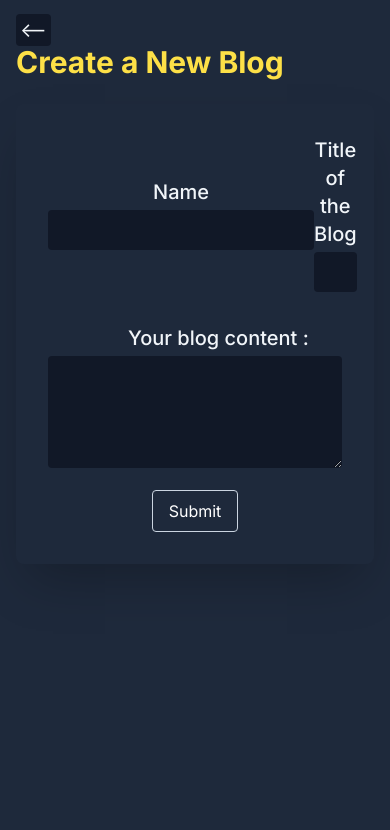
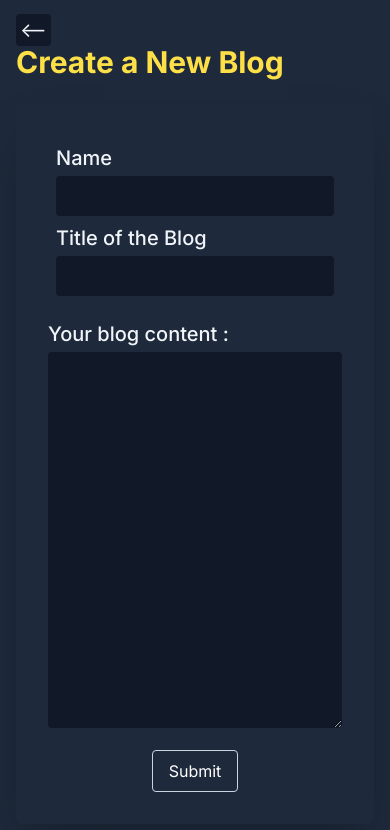
Before and after one commit to p-tirth/blogger, a Next.js app: page /newBlog in a window 390 px wide. Shown: the top 830 px of the page. Built offline with nearby package versions, Linux system fonts and the light colour scheme; no server answers.

Commit message:
responsiveness

```diff
--- a/src/app/editBlog/page.jsx
+++ b/src/app/editBlog/page.jsx
@@ -25,23 +25,24 @@ export default function EditBlog({searchParams}) {
       console.log(blog)
     };
   return (
-    <div className="">
+    <div className="h-full">
       <Link href="/" className='bg-gray-900 p-1 rounded text-xl'>&lt;--</Link>
       <h2 className="text-3xl font-bold mb-6 text-yellow-300">Edit the Blog</h2>
+      <div className=''>
         <form className=" flex flex-col bg-primary p-8 rounded-lg shadow-2xl" onSubmit={handleSubmit}>
-        <div className="mb-4 flex justify-around align-center">
-            <div className="mb-4 flex justify-center align-center flex-col">
-                <label className=" text-xl text-center font-medium">Name</label>
+          <div className="md:flex justify-around items-center flex-row">
+              <div className="md:flex flex-col justify-center items-center grow m-2 max-w-md">
+                  <label className="text-xl font-medium">Name</label>
                   <input
                       type="text"
                       name="name"
                       value={blog.name}
                       onChange={handleChange}
-                    className=" bg-gray-900 mt-1 px-4 py-2 rounded "
+                      className="bg-gray-900 mt-1 px-4 py-2 w-full rounded"
                   />
               </div>
-            <div className="mb-4 flex justify-center align-center flex-col">
-                <label className="text-xl text-center font-medium">Title of the Blog</label>
+              <div className="md:flex flex-col justify-center items-center grow m-2 max-w-md">
+                  <label className="text-xl font-medium">Title of the Blog</label>
                   <input
                       type="text"
                       name="title"
@@ -52,23 +53,19 @@ export default function EditBlog({searchParams}) {
               </div>
 
           </div>
-    <div className="mb-4">
-      <label className="block text-xl font-medium ml-20">Your blog content : </label>
+        <div className="my-4">
+          <label className="block text-xl font-medium">Your blog content : </label>
           <textarea
             name="content"
             value={blog.content}
             onChange={handleChange}
             className="bg-gray-900 mt-1 px-4 py-2 w-full rounded"
-        rows="4"
+            rows="15"
           />
         </div>
-    <button
-      type="submit"
-      className="border  border-slate-300 w-50% mx-auto p-4 bg-secondary text-white py-2 rounded hover:bg-opacity-90"
-    >
-      Submit
-    </button>
+        <button type="submit" className="border  border-slate-300 w-50% mx-auto p-4 bg-secondary text-white py-2 rounded hover:bg-opacity-90">Submit</button>
         </form>
+      </div>
 </div>
   )
 }
--- a/src/app/layout.jsx
+++ b/src/app/layout.jsx
@@ -10,7 +10,7 @@ export const metadata = {
 export default function RootLayout({ children }) {
   return (
     <html lang="en">
-      <body className={`${inter.className} bg-slate-800 text-slate-100 container mx-auto p-4`}>{children}</body>
+      <body className={`${inter.className} bg-slate-800 text-slate-100 container mx-auto p-4 h-screen`}>{children}</body>
     </html>
   )
 }
--- a/src/app/newBlog/page.jsx
+++ b/src/app/newBlog/page.jsx
@@ -40,23 +40,24 @@ const Form = () => {
   };
 
   return (
-    <div className="">
+    <div className="h-full">
       <Link href="/" className='bg-gray-900 p-1 rounded text-xl'>&lt;--</Link>
         <h2 className="text-3xl font-bold mb-6 text-yellow-300">Create a New Blog</h2>
+        <div className=''>
           <form className=" flex flex-col bg-primary p-8 rounded-lg shadow-2xl" onSubmit={handleSubmit}>
-            <div className="mb-4 flex justify-around align-center">
-                <div className="mb-4 flex justify-center align-center flex-col">
-                    <label className=" text-xl text-center font-medium">Name</label>
+              <div className="md:flex justify-around items-center flex-row">
+                  <div className="md:flex flex-col justify-center items-center grow m-2 max-w-md">
+                      <label className="text-xl font-medium">Name</label>
                       <input
                           type="text"
                           name="name"
                           value={formData.name}
                           onChange={handleChange}
-                        className=" bg-gray-900 mt-1 px-4 py-2 rounded "
+                          className="bg-gray-900 mt-1 px-4 py-2 w-full  rounded"
                       />
                   </div>
-                <div className="mb-4 flex justify-center align-center flex-col">
-                    <label className="text-xl text-center font-medium">Title of the Blog</label>
+                  <div className="md:flex flex-col justify-center items-center grow m-2 max-w-md">
+                      <label className="text-xl font-medium">Title of the Blog</label>
                       <input
                           type="text"
                           name="title"
@@ -67,14 +68,14 @@ const Form = () => {
                   </div>
 
               </div>
-        <div className="mb-4">
-          <label className="block text-xl font-medium ml-20">Your blog content : </label>
+          <div className="my-4">
+            <label className="block text-xl font-medium">Your blog content : </label>
             <textarea
               name="content"
               value={formData.content}
               onChange={handleChange}
               className="bg-gray-900 mt-1 px-4 py-2 w-full rounded"
-            rows="4"
+              rows="15"
             />
           </div>
           <button
@@ -85,6 +86,7 @@ const Form = () => {
           </button>
           </form>
         </div>
+    </div>
   );
 };
 
```
Lines whose indentation alone changed are shown as unchanged.
